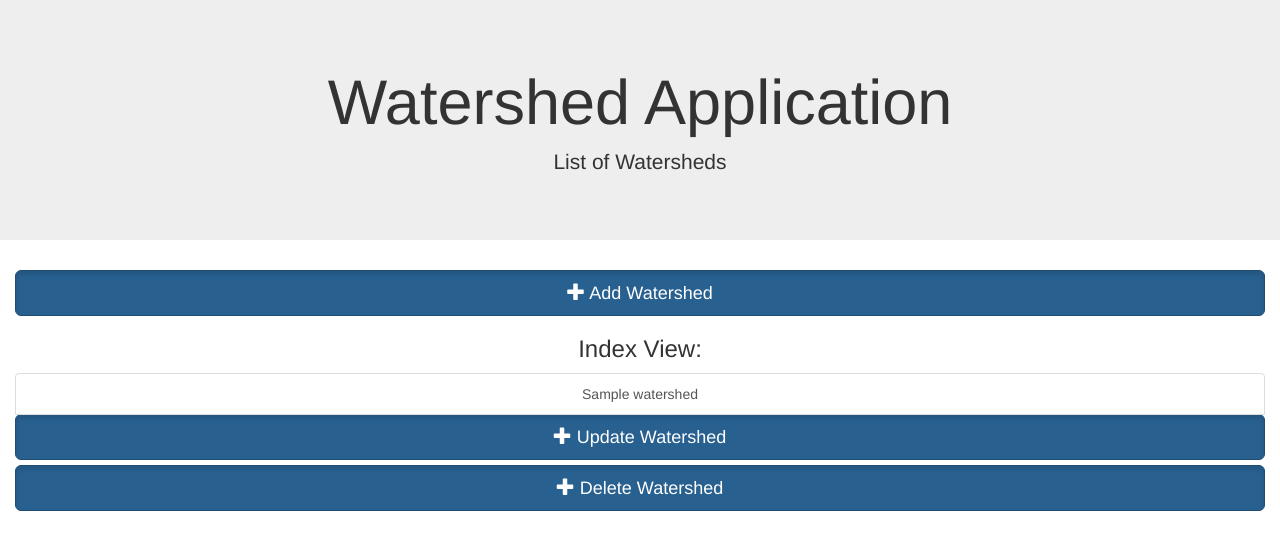
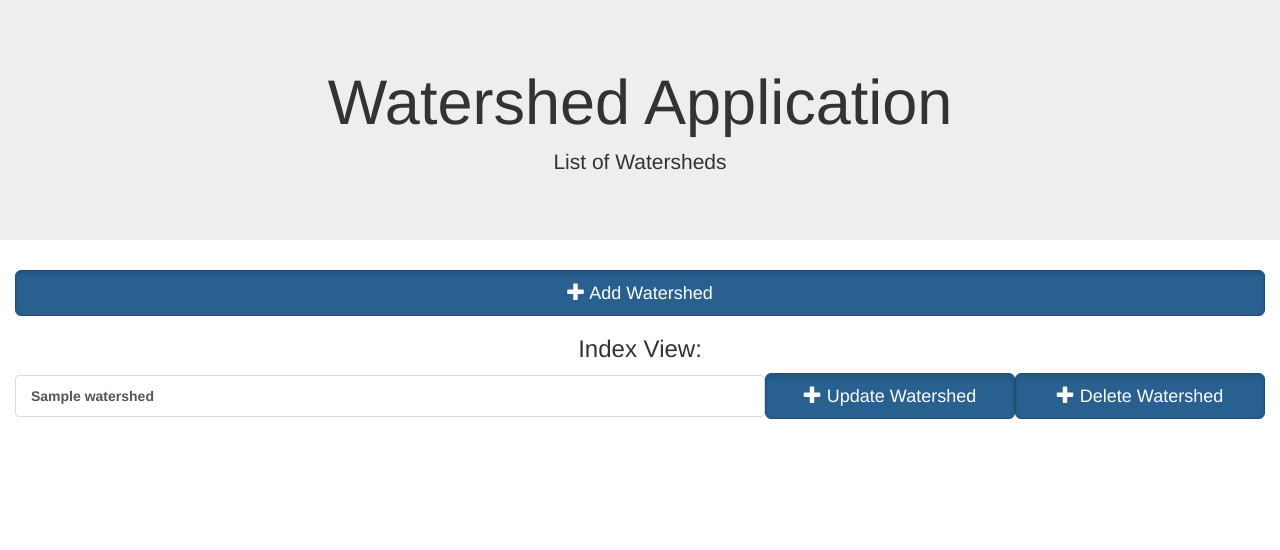
Before and after one commit to JusticeGong/SmartCity_WatershedMngt, a Django app: page /watershed/ in a window 1280 px wide. Shown: the top 550 px of the page. Run offline with Django 3.2, Linux system fonts and the light colour scheme; tables that the repository leaves empty hold one stand-in row (values such as "Sample post"); lists and menus that the app fills with data are empty; some libraries are stand-ins or nearby versions.

Commit message:
Table format for front end

```diff
--- a/watershed/templates/watershed/index.html
+++ b/watershed/templates/watershed/index.html
@@ -27,12 +27,25 @@
     {% if all_watershed %}
     <div class="list-group">
         {% for watershed in all_watershed %}
-        <a href="{% url 'watershed:detail' watershed.watershedID %}" class="list-group-item">{{ watershed.name }}</a>
-            <!--Button for Updating Watershed-->
-        <a href="{% url 'watershed:watershed_update' watershed.watershedID %}" class="btn btn-primary btn-lg active btn-block" role="button" aria-pressed="true"><span class="glyphicon glyphicon-plus" aria-hidden="true"></span> Update Watershed</a>
+            <table style="width:100%">
+            <tr>
+                <th style="width: 60%">
+                    <a href="{% url 'watershed:detail' watershed.watershedID %}" class="list-group-item">{{ watershed.name }}</a>
+                </th>
+                <th style="width: 20%">
+                    <!--Button for Updating Watershed-->
+                    <a href="{% url 'watershed:watershed_update' watershed.watershedID %}" class="btn btn-primary btn-lg active btn-block" role="button" aria-pressed="true"><span class="glyphicon glyphicon-plus" aria-hidden="true"></span> Update Watershed</a>
 
-                <!--Button for Deleting Watershed-->
-        <a href="{% url 'watershed:watershed_delete' watershed.watershedID %}" class="btn btn-primary btn-lg active btn-block" role="button" aria-pressed="true"><span class="glyphicon glyphicon-plus" aria-hidden="true"></span> Delete Watershed</a>
+                </th>
+                <th style="width: 20%">
+                     <!--Button for Deleting Watershed-->
+                     <a href="{% url 'watershed:watershed_delete' watershed.watershedID %}" class="btn btn-primary btn-lg active btn-block" role="button" aria-pressed="true"><span class="glyphicon glyphicon-plus" aria-hidden="true"></span> Delete Watershed</a>
+
+                </th>
+            </tr>
+
+
+              </table>
         {% endfor %}
     </div>
      {% else %}
```
